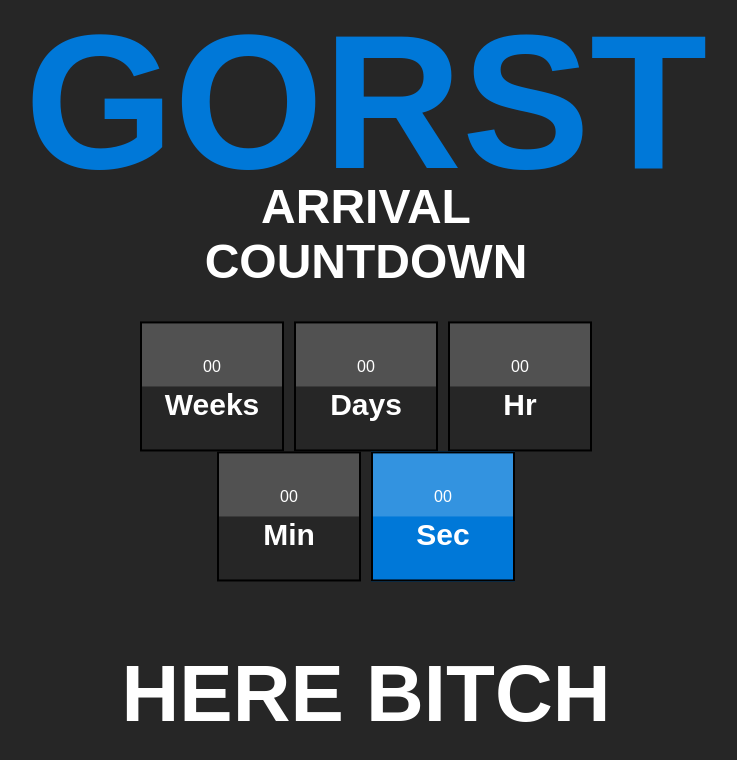
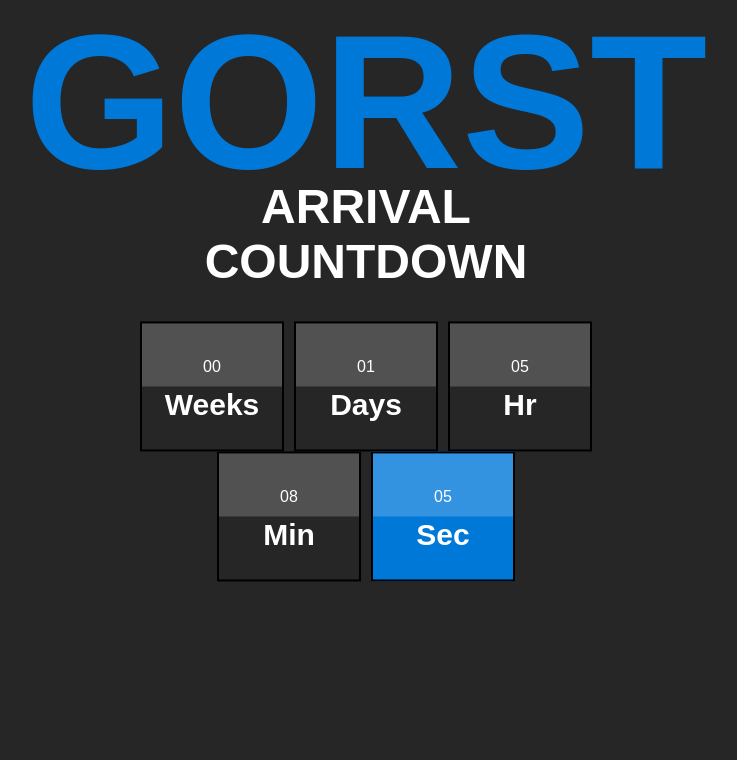
Before and after one commit to LachlanGorst/gorstArrivalCountdown, a plain HTML site: page index.html in a window 1280 px wide. Shown: the whole page, without its empty margins (274-1011 px from the left). Drawn offline with nearby package versions, Linux system fonts and the light colour scheme.

Commit message:
25th numForm 15

```diff
--- a/index.html
+++ b/index.html
@@ -20,7 +20,7 @@
     ></script>
     <script src="countdown.js"></script>
     <script type="text/javascript">
-      $('#clock').countdown('2019/2/23 01:00:00', function(event) {
+      $('#clock').countdown('2019/2/25 15:00:00', function(event) {
         var $this = $(this).html(
           event.strftime(
             '' +
@@ -37,9 +37,10 @@
         let n = d.toString();
         let dSplit = n.split(' ');
         let broken = dSplit[4].split(':');
-        let numForm = parseInt(broken[1]);
+        let numForm = parseInt(broken[0]);
         let seconds = parseInt(broken[2]);
-
+        console.log(numForm);
+        if(numForm === 15){
           console.log('works');
           let here = document.querySelector('.here');
           here.classList.remove('hidden');
@@ -48,6 +49,7 @@
           } else {
             here.style.color = '#fff';
           }
+        }
       }, 1000);
     </script>
   </body>
```
